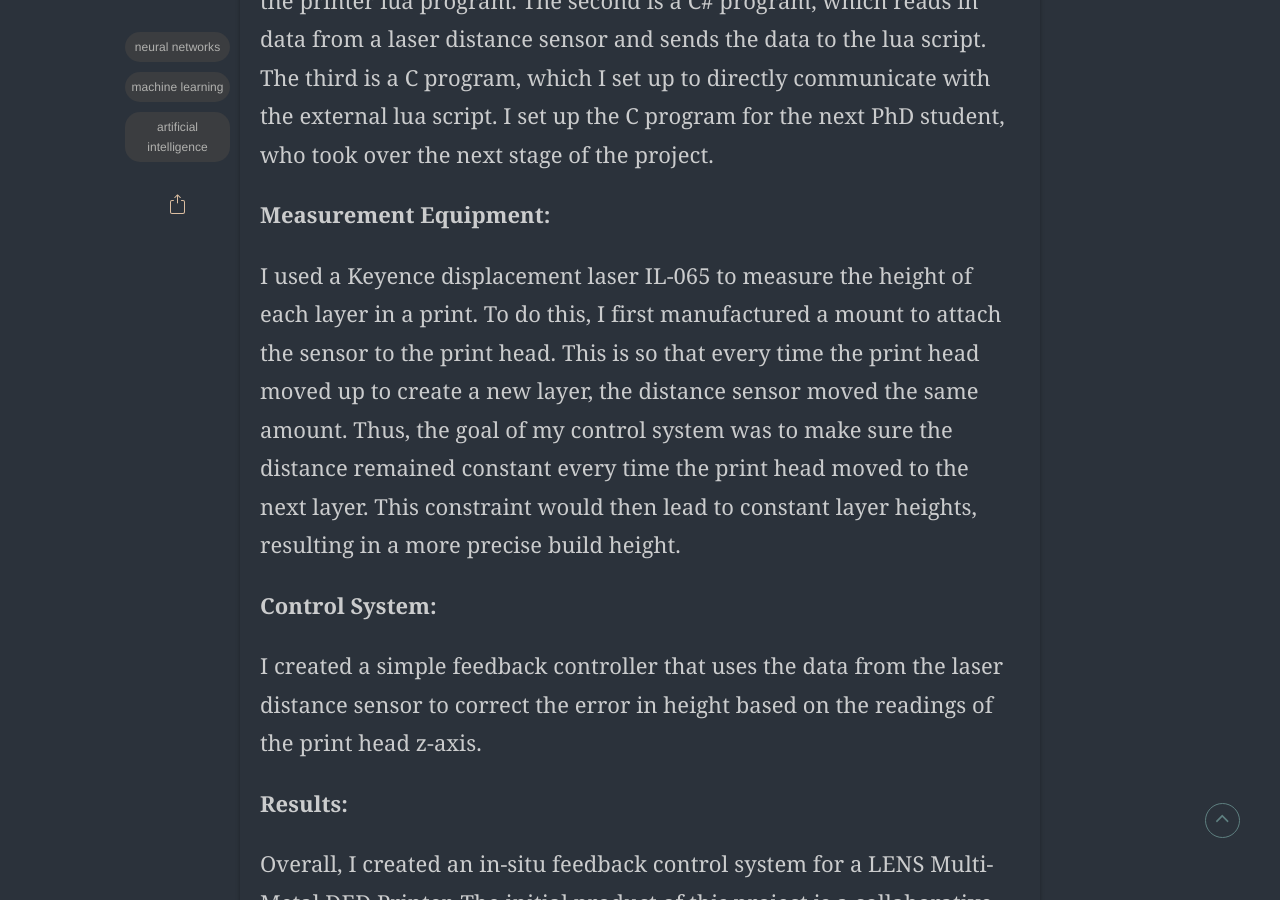
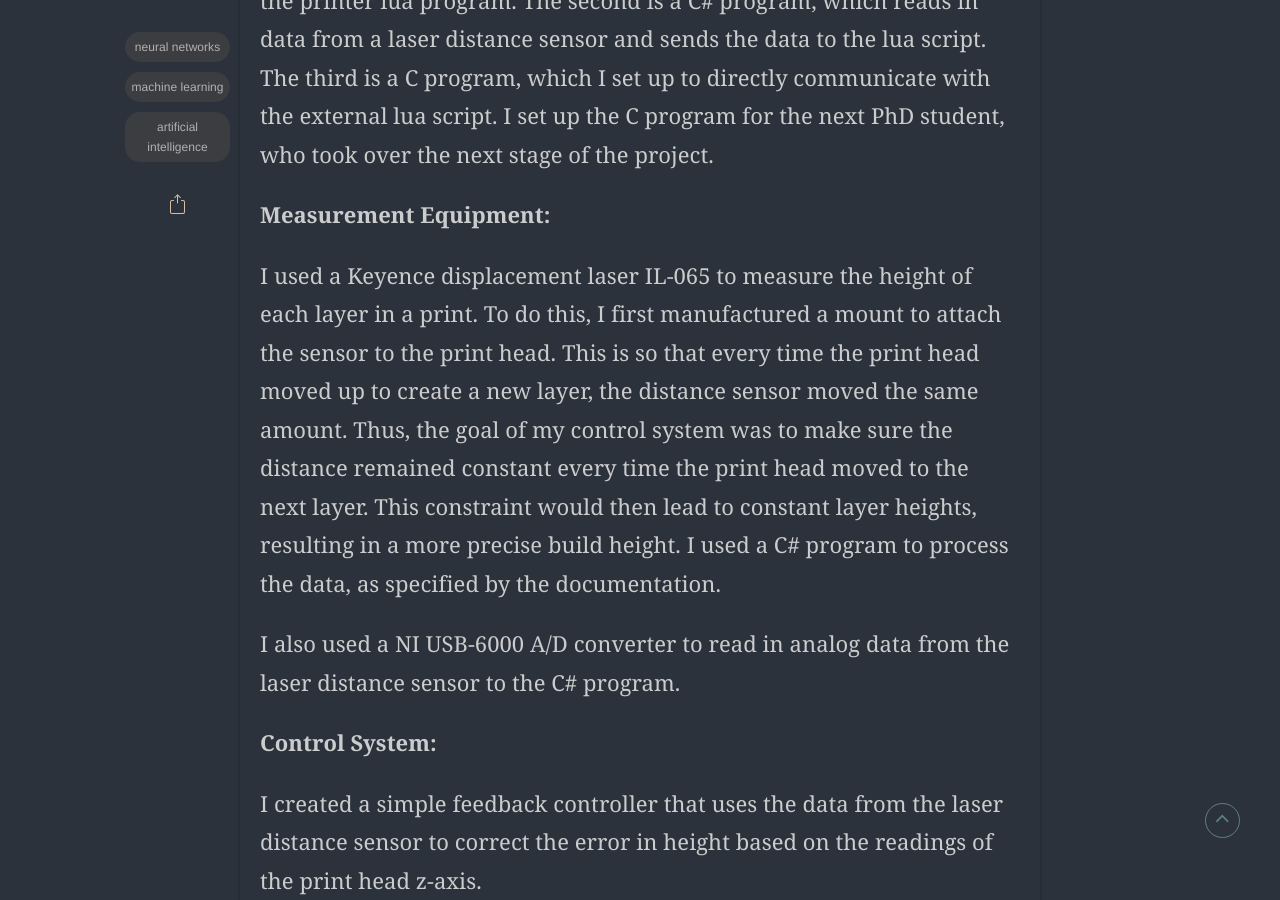
Before and after one commit to megsindelar/megsindelar.github.io, a Jekyll site: the page built from _posts/2022-06-20-Control-on-Multi-Metal-DED-Printer.md, in a window 1280 px wide and 900 px high, scrolled down 2057 px. Built offline with Jekyll 4.4.1, drawn with Linux system fonts in a browser that asks for light colours; some web fonts are replaced.

Commit message:
saving more edits

```diff
--- a/_posts/2022-06-20-Control-on-Multi-Metal-DED-Printer.md
+++ b/_posts/2022-06-20-Control-on-Multi-Metal-DED-Printer.md
@@ -29,7 +29,9 @@ The external program contains three main subsections. The first is another Lua s
 
 **Measurement Equipment:**
 
-I used a Keyence displacement laser IL-065 to measure the height of each layer in a print. To do this, I first manufactured a mount to attach the sensor to the print head. This is so that every time the print head moved up to create a new layer, the distance sensor moved the same amount. Thus, the goal of my control system was to make sure the distance remained constant every time the print head moved to the next layer. This constraint would then lead to constant layer heights, resulting in a more precise build height.
+I used a Keyence displacement laser IL-065 to measure the height of each layer in a print. To do this, I first manufactured a mount to attach the sensor to the print head. This is so that every time the print head moved up to create a new layer, the distance sensor moved the same amount. Thus, the goal of my control system was to make sure the distance remained constant every time the print head moved to the next layer. This constraint would then lead to constant layer heights, resulting in a more precise build height. I used a C# program to process the data, as specified by the documentation.
+
+I also used a NI USB-6000 A/D converter to read in analog data from the laser distance sensor to the C# program.
 
 
 **Control System:**
```
